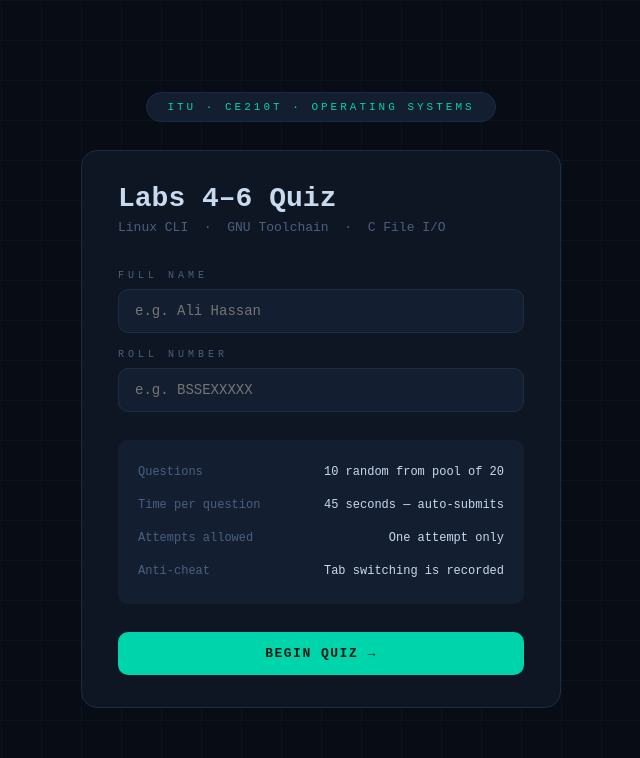
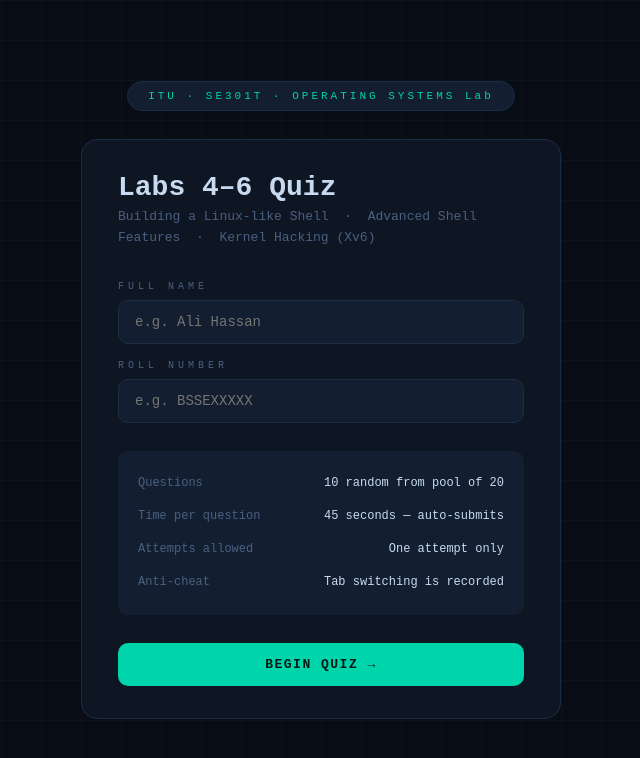
Before and after one commit to HafizUsamaRiaz/os-quiz, a React (Vite) app: page / in a window 1280 px wide. Shown: the top 758 px of the page, without its empty margins (319-959 px from the left). Built offline with nearby package versions, Linux system fonts and the light colour scheme.

Commit message:
Update course title and lab topics in App.jsx

```diff
--- a/src/App.jsx
+++ b/src/App.jsx
@@ -129,14 +129,14 @@ function RegisterScreen({ onStart }) {
         {/* Header badge */}
         <div style={{ textAlign: "center", marginBottom: 28 }}>
           <div style={{ display: "inline-block", background: C.dim, border: `1px solid ${C.border}`, borderRadius: 30, padding: "8px 20px", fontSize: 11, color: C.accent, letterSpacing: 3 }}>
-            ITU · CE210T · OPERATING SYSTEMS
+            ITU · SE301T · OPERATING SYSTEMS Lab
           </div>
         </div>
 
         <Card>
           <h1 style={{ color: C.text, fontSize: 28, fontWeight: 900, margin: "0 0 4px" }}>Labs 4–6 Quiz</h1>
           <p style={{ color: C.muted, fontSize: 13, marginBottom: 32, lineHeight: 1.6 }}>
-            Linux CLI &nbsp;·&nbsp; GNU Toolchain &nbsp;·&nbsp; C File I/O
+            Building a Linux-like Shell &nbsp;·&nbsp; Advanced Shell Features &nbsp;·&nbsp; Kernel Hacking (Xv6)
           </p>
 
           <div style={{ marginBottom: 16 }}>
```
